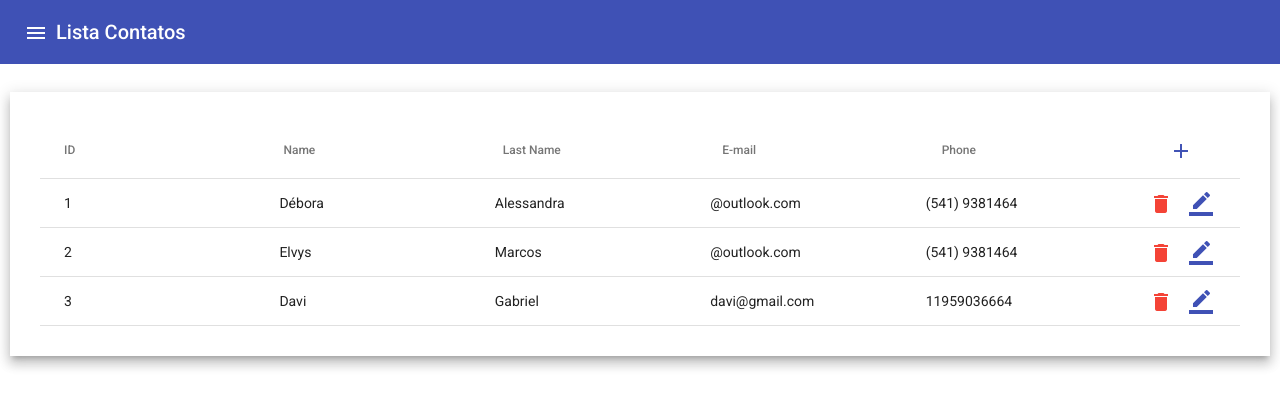
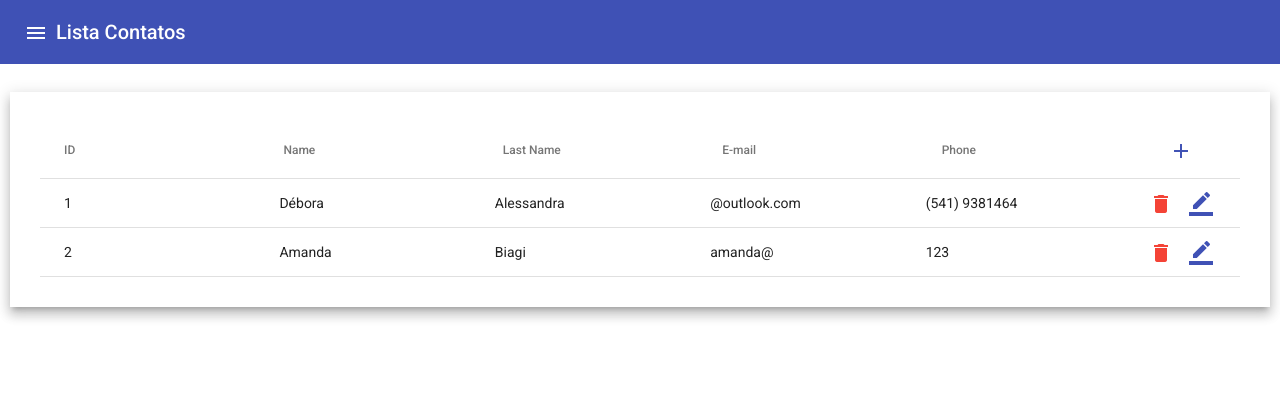
Before and after one commit to deboraalessandra/Contacts, an Angular app in the folder contacts/: page / in a window 1280 px wide. Shown: the top 408 px of the page. Built offline with nearby package versions, Linux system fonts and the light colour scheme; data requests are answered from the project's data file.

Commit message:
Deleted concluded

```diff
--- a/contacts/db.json
+++ b/contacts/db.json
@@ -8,18 +8,11 @@
       "phone": "(541) 9381464"
     },
     {
-      "id": 2,
-      "name": "Elvys",
-      "lastName": "Marcos",
-      "email": "@outlook.com",
-      "phone": "(541) 9381464"
-    },
-    {
-      "name": "Davi",
-      "lastName": "Gabriel ",
-      "email": "davi@gmail.com",
-      "phone": "11959036664",
-      "id": 3
+      "name": "Amanda",
+      "lastName": "Biagi",
+      "email": "amanda@",
+      "phone": "123",
+      "id": 2
     }
   ]
 }
--- a/contacts/src/app/contact/contact.module.ts
+++ b/contacts/src/app/contact/contact.module.ts
@@ -1,3 +1,4 @@
+import { MatSnackBarModule } from '@angular/material/snack-bar';
 import { CommonModule } from '@angular/common';
 import { NgModule } from '@angular/core';
 import { FormsModule } from '@angular/forms';
@@ -27,6 +28,7 @@ import { SharedModule } from '../shared/shared.module';
     MatTableModule,
     MatButtonModule,
     SharedModule,
+    MatSnackBarModule
   ],
   providers: [ //como é uma service é no providers que tenho que colocar
 
--- a/contacts/src/app/contact/listagem/listagem.component.html
+++ b/contacts/src/app/contact/listagem/listagem.component.html
@@ -35,7 +35,7 @@
 
       <mat-cell *matCellDef="let contact" class="action-col">
         <!-- ACTION:: DELETE -->
-        <button (click)="removeContact(contact)" mat-icon-button aria-label="icon">
+        <button (click)="delete(contact)" mat-icon-button aria-label="icon">
           <mat-icon color="warn">delete</mat-icon>
         </button>
         <!-- END:: DELETE -->
--- a/contacts/src/app/contact/listagem/listagem.component.ts
+++ b/contacts/src/app/contact/listagem/listagem.component.ts
@@ -1,5 +1,7 @@
-import { Component, OnInit, Input, Output } from '@angular/core';
-import { MatDialog } from '@angular/material/dialog';
+import { ErrorConfirmationComponent } from './../../shared/components/error-confirmation/error-confirmation.component';
+import { Component, OnInit, Input, Output, Inject } from '@angular/core';
+import { MatDialog, MatDialogRef, MAT_DIALOG_DATA } from '@angular/material/dialog';
+import { MatSnackBar } from '@angular/material/snack-bar';
 import { catchError, Observable, of } from 'rxjs';
 import { ErrorDialogComponent } from 'src/app/shared/components/error-dialog/error-dialog.component';
 import { ModalComponent } from 'src/app/shared/components/modal/modal.component';
@@ -23,9 +25,13 @@ export class ListagemComponent implements OnInit {
   displayedColumns = ['id', 'name', 'lastName', 'email', 'phone', 'actions'];
   //contacts: Contact[] = []; // lista de atributo de pessoas
 
-  constructor(private SoluctionService: SolutionService, //adicionando no construtor a injeção de serviço
+  constructor(
+    private SoluctionService: SolutionService, //adicionando no construtor a injeção de serviço
     public dialog: MatDialog,
-    public modalDialog: MatDialog
+    public modalDialog: MatDialog,
+    private snack: MatSnackBar
+
+    // public dialogRef: MatDialogRef<ModalComponent>
   ) { }
 
   ngOnInit(): void {
@@ -41,14 +47,6 @@ export class ListagemComponent implements OnInit {
         })
       );
   }
-
-  // save(data: Contact) {
-  //   this.SoluctionService.save(data)
-  //     .subscribe(() => {
-  //       this.update()
-  //     });
-  //     console.log('atualizou');
-  // }
 
   onError(errorMsg: string) {
     this.dialog.open(ErrorDialogComponent, {
@@ -66,13 +64,23 @@ export class ListagemComponent implements OnInit {
       });
   }
 
-  removeContact(contact: Contact) {
-    this.SoluctionService.delete(contact).subscribe(() => {
-      this.updateContact();
+  delete(contact: Contact) {
+    const dialogRef = this.dialog.open(ErrorConfirmationComponent, {
+      width: '250px',
+      data: { nome: contact.name } // Envia o nome do contato para o diálogo de confirmação
+    });
+
+    dialogRef.afterClosed().subscribe(result => {
+      if (result) {
+        this.SoluctionService.delete(contact).subscribe(() => {
+          this.updateContact();
+          this.onSuccessRemove();
+        });
+      }
     });
   }
+
+  onSuccessRemove() {
+    this.snack.open('Contato Removido com sucesso!', '', { duration: 5000 });
+  }
 }
-
-  // onEdit(contact: Contact) {
-  //   this.edit.emit(contact);
-  // }
--- a/contacts/src/app/contact/services/solution.service.ts
+++ b/contacts/src/app/contact/services/solution.service.ts
@@ -29,9 +29,7 @@ export class SolutionService {
     return this.httpCliente.post<Contact[]>(this.API, contact); //retorna um observable de curso
   }
 
-
   delete(contact: Contact) {
     return this.httpCliente.delete(`${this.API}/${contact.id}`);
   }
-
 }
--- /dev/null
+++ b/contacts/src/app/shared/components/error-confirmation/error-confirmation.component.html
@@ -0,0 +1,9 @@
+<h1 mat-dialog-title>Delete Contact</h1>
+<div mat-dialog-content>
+  Tem certeza que gostaria de excluir {{ data.nome }}?
+</div>
+
+<div mat-dialog-actions>
+  <button mat-button mat-dialog-close (click)="onNaoClick()">Não</button>
+  <button mat-button mat-dialog-close cdkFocusInitial (click)="onSimClick()">Sim, excluir</button>
+</div>
--- /dev/null
+++ b/contacts/src/app/shared/components/error-confirmation/error-confirmation.component.scss
@@ -0,0 +1,3 @@
+button {
+  margin-right: 8px;
+}
--- /dev/null
+++ b/contacts/src/app/shared/components/error-confirmation/error-confirmation.component.ts
@@ -0,0 +1,32 @@
+import { Component, Inject, OnInit } from '@angular/core';
+import { MatDialogRef, MAT_DIALOG_DATA } from '@angular/material/dialog';
+import { MatSnackBar } from '@angular/material/snack-bar';
+import { Observable } from 'rxjs';
+import { Contact } from 'src/app/contact/model/contact';
+import { SolutionService } from 'src/app/contact/services/solution.service';
+
+@Component({
+  selector: 'app-error-confirmation',
+  templateUrl: './error-confirmation.component.html',
+  styleUrls: ['./error-confirmation.component.scss']
+})
+export class ErrorConfirmationComponent implements OnInit {
+
+  constructor(
+    public dialogRef: MatDialogRef<ErrorConfirmationComponent>,
+    @Inject(MAT_DIALOG_DATA) public data: { nome: string }
+  ) {}
+
+  onNaoClick(): void {
+    this.dialogRef.close();
+  }
+
+  onSimClick(): void {
+    this.dialogRef.close(true);
+  }
+
+  ngOnInit(): void {
+  }
+
+
+}
--- a/contacts/src/app/shared/components/modal/modal.component.ts
+++ b/contacts/src/app/shared/components/modal/modal.component.ts
@@ -21,7 +21,7 @@ export class ModalComponent implements OnInit {
     private FormBuilder: FormBuilder,
     private service: SolutionService,
     private snackBar: MatSnackBar,
-     public dialogRef: MatDialogRef<ModalComponent>
+    public dialogRef: MatDialogRef<ModalComponent>
 
   ) {
     this.form = this.FormBuilder.group({
@@ -47,7 +47,7 @@ export class ModalComponent implements OnInit {
   }
 
   private onSuccess(){
-    this.snackBar.open('Contato salvo com sucesso!', '', {duration: 5000});
+    this.snackBar.open('Contato salvo com sucesso!', '', {duration: 4000});
     this.dialogRef.close(true);
   }
 
@@ -57,5 +57,4 @@ export class ModalComponent implements OnInit {
     }
     return this.email.hasError('email') ? 'Not a valid email' : '';
   }
-
 }
--- a/contacts/src/app/shared/shared.module.ts
+++ b/contacts/src/app/shared/shared.module.ts
@@ -10,12 +10,14 @@ import { MatSnackBarModule } from '@angular/material/snack-bar';
 
 import { ErrorDialogComponent } from './components/error-dialog/error-dialog.component';
 import { ModalComponent } from './components/modal/modal.component';
+import { ErrorConfirmationComponent } from './components/error-confirmation/error-confirmation.component';
 
 
 @NgModule({
   declarations: [
     ErrorDialogComponent,
-    ModalComponent
+    ModalComponent,
+    ErrorConfirmationComponent
   ],
   imports: [
     CommonModule,
```
Also changed, not shown: 1 other file (tests, documents, lock files or other folders).
